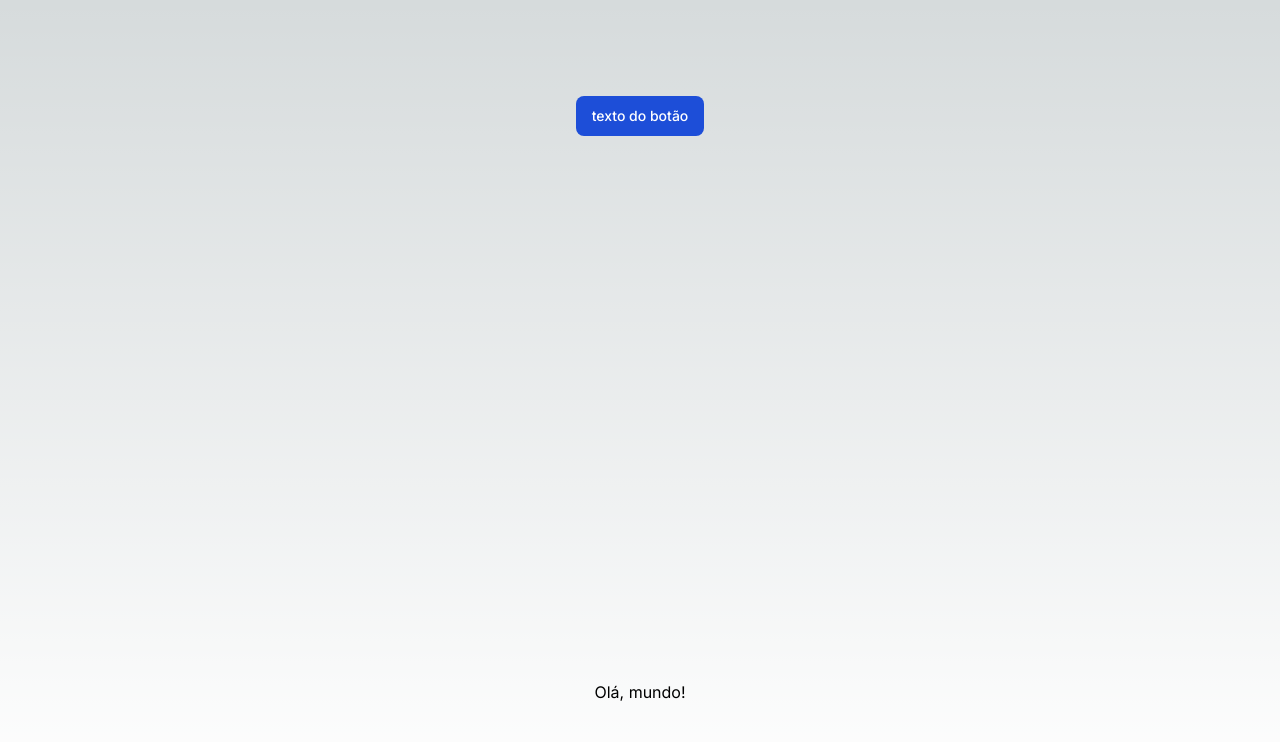
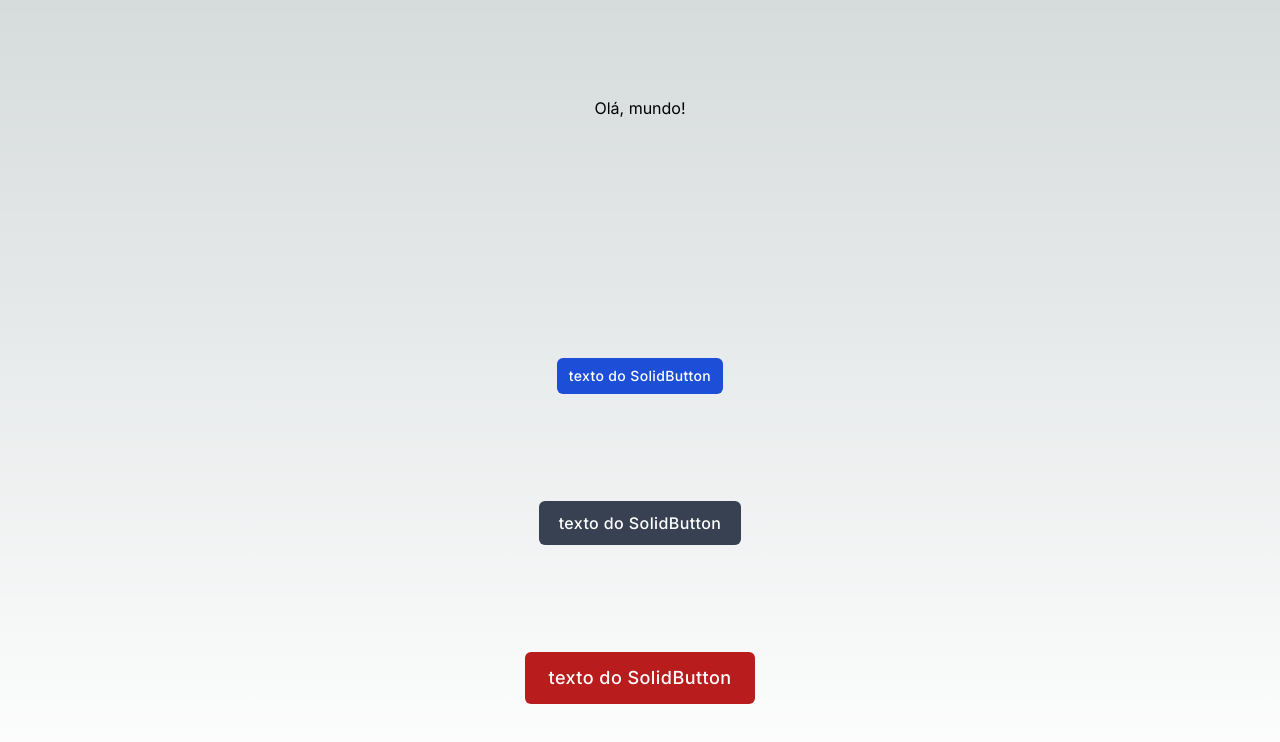
Before and after one commit to DevStartGame/info-beat, a Next.js app: page / in a window 1280 px wide. Shown: the top 742 px of the page. Built offline with nearby package versions, Linux system fonts and the light colour scheme.

Commit message:
refactor: button redesign

```diff
--- a/src/app/page.js
+++ b/src/app/page.js
@@ -1,10 +1,17 @@
-import Button from '@/components/Button';
+import SolidButton from '@/components/Buttons/SolidButton';
 
 export default function Home() {
   return (
     <main className='flex flex-col items-center justify-between min-h-screen p-24'>
-      <Button color=''>texto do botão</Button>
       <div>Olá, mundo!</div>
+      <br />
+      <SolidButton>texto do SolidButton</SolidButton>
+      <SolidButton color='secondary' size='md'>
+        texto do SolidButton
+      </SolidButton>
+      <SolidButton color='danger' size='lg'>
+        texto do SolidButton
+      </SolidButton>
     </main>
   );
 }
--- /dev/null
+++ b/src/components/Buttons/SolidButton.js
@@ -0,0 +1,35 @@
+import Link from 'next/link';
+import { tv } from 'tailwind-variants';
+
+import baseButton from './baseButton';
+
+const solidButton = tv({
+  extend: baseButton,
+  variants: {
+    color: {
+      primary:
+        'text-white bg-blue-700 hover:bg-blue-800 dark:bg-blue-600 dark:hover:bg-blue-700',
+      secondary:
+        'text-white bg-gray-700 hover:bg-gray-800 dark:bg-gray-600 dark:hover:bg-gray-700',
+      danger:
+        'text-white bg-red-700 hover:bg-red-800 dark:bg-red-600 dark:hover:bg-red-700',
+    },
+  },
+  defaultVariants: {
+    color: 'primary',
+  },
+});
+
+export default function SolidButton({
+  href = '',
+  color = '',
+  size = '',
+  full,
+  children,
+}) {
+  return (
+    <Link href={href} className={solidButton({ color, size, full })}>
+      {children}
+    </Link>
+  );
+}
--- /dev/null
+++ b/src/components/Buttons/baseButton.js
@@ -0,0 +1,32 @@
+import { tv } from 'tailwind-variants';
+
+const baseButton = tv({
+  base: [
+    'font-medium',
+    'tracking-wide',
+    'rounded-md',
+    'text-center',
+    'transition',
+    'duration-400',
+    'ease-in-out',
+    'active:outline',
+    'active:outline-2',
+    'active:outline-current',
+    'active:outline-offset-2',
+  ],
+  variants: {
+    size: {
+      sm: 'px-3 py-2 text-sm',
+      md: 'px-5 py-2.5 text-base',
+      lg: 'px-6 py-3 text-lg',
+    },
+    full: {
+      true: 'w-full',
+    },
+  },
+  defaultVariants: {
+    size: 'sm',
+  },
+});
+
+export default baseButton;
```
Also changed, not shown: src/components/Buttons/OutlineButton.js (added).
